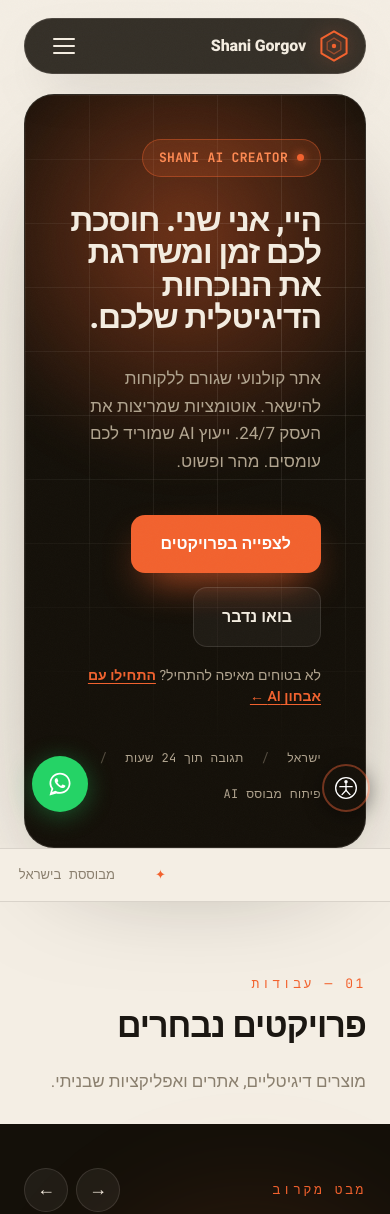
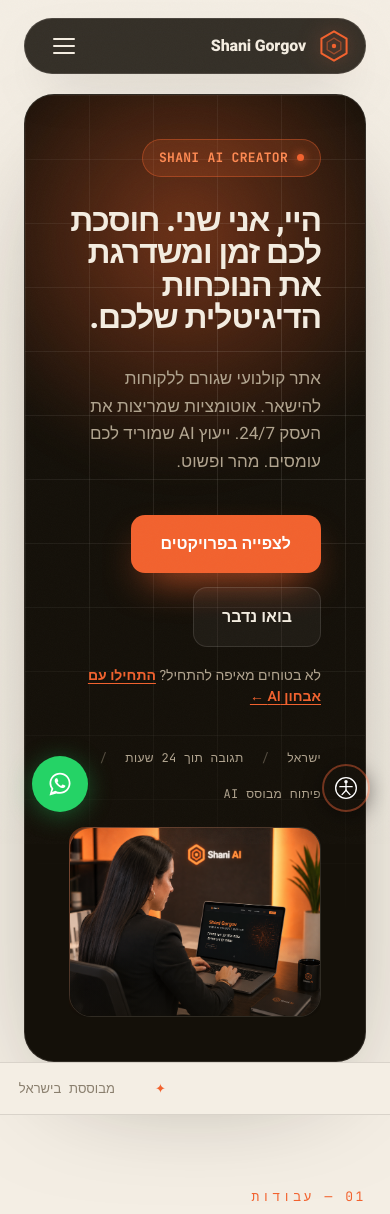
Before and after one commit to gorgovs1-cyber/shani-ai, a Next.js app: page / in a window 390 px wide. Shown: the top 1214 px of the page. Built offline with nearby package versions, Linux system fonts and the light colour scheme.

Commit message:
fix: show portrait on mobile

```diff
--- a/app/globals.css
+++ b/app/globals.css
@@ -177,7 +177,7 @@ html.lenis { height: auto; }
 /* ─── HERO GRID ─── */
 @media (max-width: 768px) {
   .hero-grid { grid-template-columns: 1fr !important; }
-  .portrait { display: none !important; }
+  .portrait { display: block !important; margin-top: 24px; border-radius: 16px; overflow: hidden; }
 }
 
 /* ─── NAV ─── */
```
